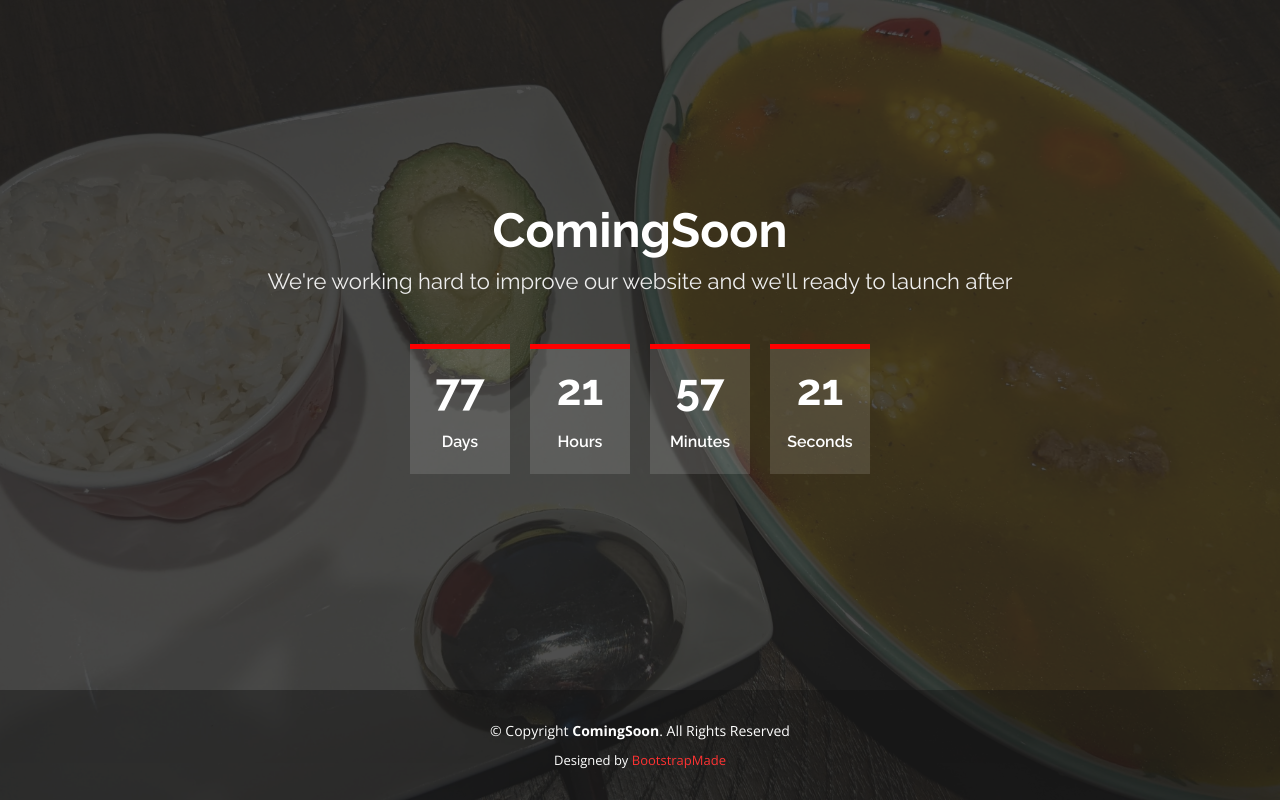
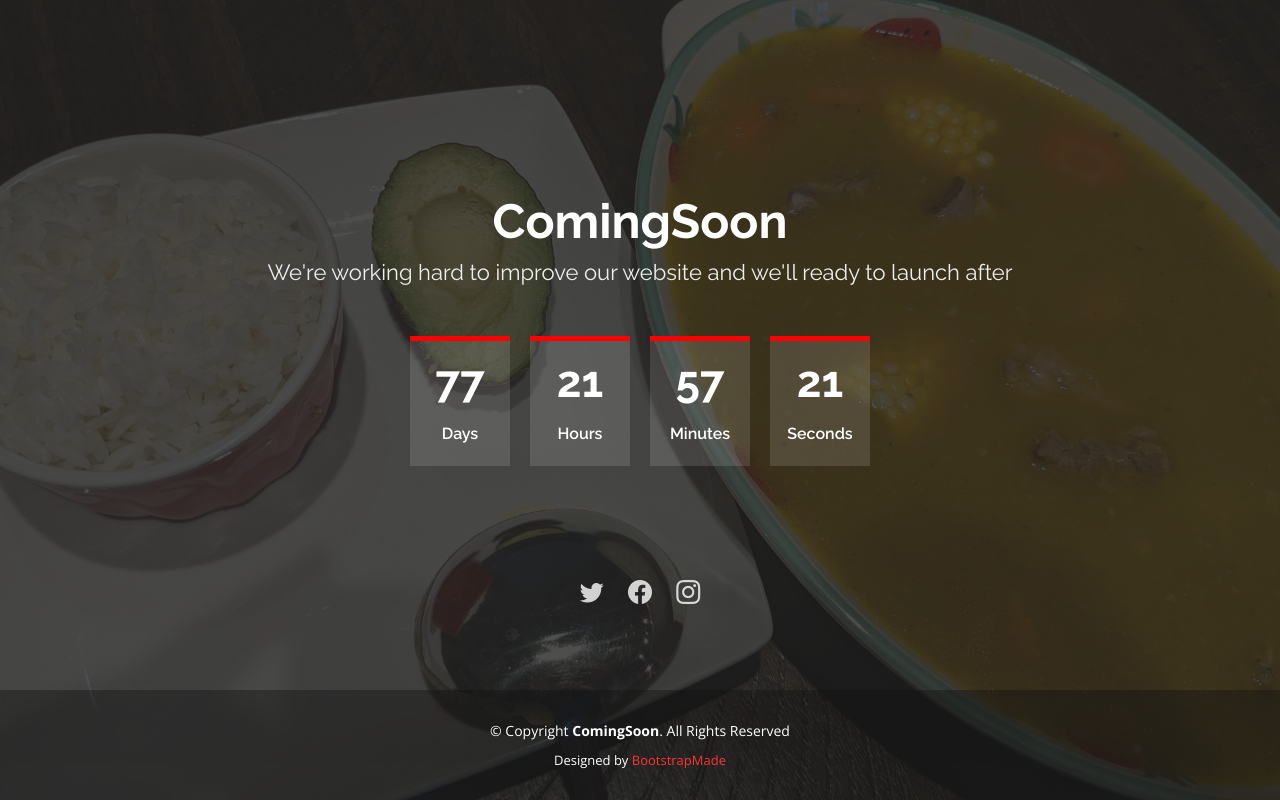
Before and after one commit to caribbeanricuras/caribbeanricuras.github.io, a plain HTML site: page index.html in a window 1280 px wide. Drawn offline with nearby package versions, Linux system fonts and the light colour scheme.

Commit message:
fixing social media bug

```diff
--- a/index.html
+++ b/index.html
@@ -62,9 +62,9 @@
       </div>
 
       <div class="social-links text-center">
-        <a target="_blank" href="https://twitter.com/caribbeanricura" class="twitter"><i class="bi bi--twitter"></i></a>
-        <a target="_blank" href="https://www.facebook.com/caribbeanricuras" class="facebook"><i class="bi bi--facebook"></i></a>
-        <a target="_blank" href="https://www.instagram.com/caribbeanricuras" class="instagram"><i class="bi bi--instagram"></i></a>
+        <a target="_blank" href="https://twitter.com/caribbeanricura" class="twitter"><i class="bi bi-twitter"></i></a>
+        <a target="_blank" href="https://www.facebook.com/caribbeanricuras" class="facebook"><i class="bi bi-facebook"></i></a>
+        <a target="_blank" href="https://www.instagram.com/caribbeanricuras" class="instagram"><i class="bi bi-instagram"></i></a>
       </div>
 
     </div>
```
